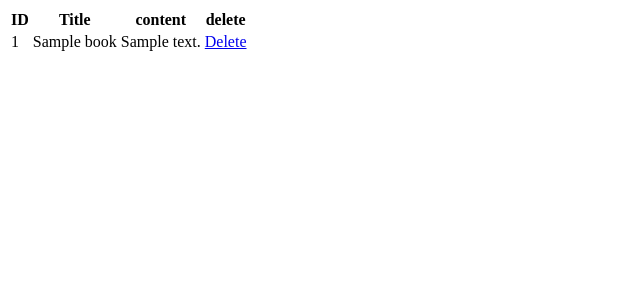
After one commit to Akamiz96/Dockerize_My_Life, a Flask app: template my_app/templates/list.html in a window 1280 px wide. The commit adds this page. Shown: the top 300 px of the page, without its empty margins (0-640 px from the left). Run offline with Flask 3, Linux system fonts and the light colour scheme; the template is opened without the code that fills it: most values are stand-ins (such as "Sample title", 1, 10 or a date in 2020).

Commit message:
Create page working and list psge functioning

```diff
--- a/my_app/app.py
+++ b/my_app/app.py
@@ -1,3 +1,4 @@
+from email import message
 from flask import Flask, request, jsonify, render_template
 from flask_sqlalchemy import SQLAlchemy
 import os
@@ -31,6 +32,16 @@ def get_item(id):
 
 @app.route('/items', methods=['GET'])
 def get_items():
+  try:
+    items = db.session.query(Item).all()
+    return render_template('list.html', items=items)
+  except Exception as e:
+    error_text = "<p>The error:<br>" + str(e) + "</p>"
+    hed = '<h1>Something is broken.</h1>'
+    return hed + error_text
+
+@app.route('/itemsraw', methods=['GET'])
+def get_itemsraw():
   items = []
   for item in db.session.query(Item).all():
     del item.__dict__['_sa_instance_state']
@@ -39,11 +50,11 @@ def get_items():
 
 @app.route('/items', methods=['POST'])
 def create_item():
-  title = request.form.get('title', "")
-  content = request.form.get('content', "")
+  title = request.form['title']
+  content = request.form['content']
   db.session.add(Item(title,content))
   db.session.commit()
-  return "item created"
+  return render_template('create.html', message="Item Created")
 
 @app.route('/items/<id>', methods=['PUT'])
 def update_item(id):
@@ -65,7 +76,7 @@ def create_item_page():
 
 @app.route('/', methods=['GET'])
 def hello_world():
-  return "<h1>Hello World!</h1>"
+  return render_template('index.html')
 
 @app.route('/env', methods=['GET'])
 def env():
--- a/my_app/templates/create.html
+++ b/my_app/templates/create.html
@@ -7,10 +7,13 @@
     <title>Create view</title>
   </head>
   <body>
+    <a href="/">Home page</a>
+    <a href="/items">List all books</a>
     <form action="/items" method="POST" id="item-form">
       <p>Title <input type="text" name="title" /></p>
       <p>Content <input type="text" name="content" /></p>
       <p><input type="submit" value="submit" /></p>
     </form>
+    <p>{{ message }}</p>
   </body>
 </html>
--- /dev/null
+++ b/my_app/templates/list.html
@@ -0,0 +1,33 @@
+<!DOCTYPE html>
+<html lang="en">
+  <head>
+    <meta charset="UTF-8" />
+    <meta http-equiv="X-UA-Compatible" content="IE=edge" />
+    <meta name="viewport" content="width=device-width, initial-scale=1.0" />
+    <title>List all</title>
+  </head>
+  <body>
+
+    <table id="data" class="">
+      <thead>
+        <tr>
+          <th>ID</th>
+          <th>Title</th>
+          <th>content</th>
+          <th>delete</th>
+        </tr>
+      </thead>
+      <tbody>
+        {% for book in items %}
+        <tr>
+          <td>{{ book.id }}</td>
+          <td>{{ book.title }}</td>
+          <td>{{ book.content }}</td>
+          <td><a href="/items">Delete</a></td>
+        </tr>
+        {% endfor %}
+      </tbody>
+    </table>
+
+  </body>
+</html>
```
Also changed, not shown: my_app/templates/index.html (added, +24 -0 lines).
